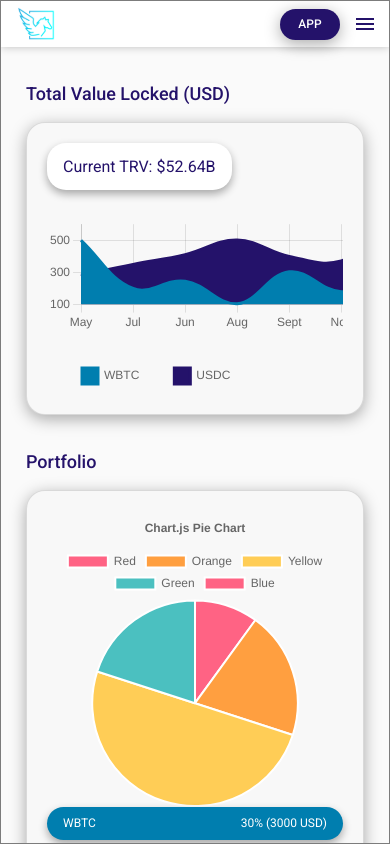
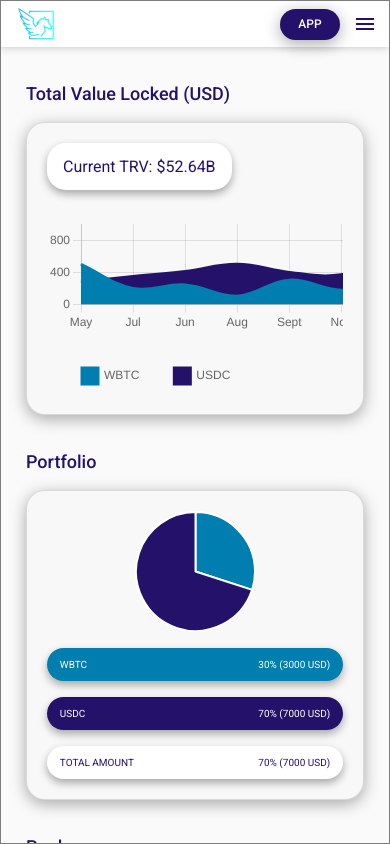
Before and after one commit to Smynay/pegasius-finance, an Angular app: page /dashboard in a window 390 px wide. Built offline with nearby package versions, Linux system fonts and the light colour scheme.

Commit message:
Add chart sizing & portfolio pie styling

```diff
--- a/src/app/components/dashboard/chart/chart.component.html
+++ b/src/app/components/dashboard/chart/chart.component.html
@@ -2,9 +2,9 @@
   <div class="chart__info">
     <div class="info__pannel panel">Current TRV: <span class="value">$52.64B</span></div>
   </div>
-  <div class="chart__wrapper mt-4 overflow-auto">
+  <div class="chart__wrapper mt-4 overflow-auto overflow-md-none">
     <div class="chart__content">
-      <canvas id="myChart"></canvas>
+      <canvas id="myChart" style="max-height: 100%"></canvas>
     </div>
   </div>
 </div>
--- a/src/app/components/dashboard/chart/chart.component.scss
+++ b/src/app/components/dashboard/chart/chart.component.scss
@@ -5,6 +5,15 @@
 
   &__content {
     min-width: 360px;
-    min-height: 160px;
+    min-height: 180px;
+    height: 100%;
+
+    @media screen and (min-width: $lg) {
+      min-height: 200px;
+    }
+
+    @media screen and (min-width: $lg) {
+      min-height: 260px;
+    }
   }
 }
--- a/src/app/components/dashboard/chart/chart.component.ts
+++ b/src/app/components/dashboard/chart/chart.component.ts
@@ -69,7 +69,7 @@ export class ChartComponent implements OnInit {
         labels: ["May", "Jul", "Jun", "Aug", "Sept", "Nov", "Dec"],
         datasets: [
           {
-            data: [500, 200, 245, 105, 304, 180, 279, 221, 450, 300],
+            data: [500, 200, 245, 105, 304, 180, 279, 221, 450, 300, 1000],
             label: "WBTC",
             borderColor: "#007EAF",
             backgroundColor: "#007EAF",
--- a/src/app/components/dashboard/portfolio/portfolio.component.html
+++ b/src/app/components/dashboard/portfolio/portfolio.component.html
@@ -1,7 +1,7 @@
 <div class="portfolio card">
-  <div class="row">
-    <div class="col-12 col-md-4">
-      <div>
+  <div class="row d-flex align-items-center">
+    <div class="col-12 col-md-4 mb-3 m-md-0 d-flex align-items-center">
+      <div class="portfolio__chart mx-auto">
         <canvas id="myPie"></canvas>
       </div>
     </div>
--- a/src/app/components/dashboard/portfolio/portfolio.component.scss
+++ b/src/app/components/dashboard/portfolio/portfolio.component.scss
@@ -10,11 +10,31 @@
     }
   }
 
+  &__chart {
+    max-height: 121px;
+    max-width: 121px;
+
+    @media screen and (min-width: $md) {
+      max-height: 175px;
+      max-width: 175px;
+    }
+  }
+
   &__panel {
     display: flex;
     justify-content: space-between;
-    font-size: 12px;
+    font-size: 10px;
     line-height: 33px;
+
+    @media screen and (max-width: $md) {
+      padding-left: 0.8rem;
+      padding-right: 0.8rem;
+    }
+
+    @media screen and (min-width: $md) {
+      font-size: 12px;
+      line-height: 47px;
+    }
 
     @media screen and (min-width: $lg) {
       font-size: 19px;
--- a/src/app/components/dashboard/portfolio/portfolio.component.ts
+++ b/src/app/components/dashboard/portfolio/portfolio.component.ts
@@ -12,20 +12,12 @@ export class PortfolioComponent implements OnInit {
   NUMBER_CFG = { count: this.DATA_COUNT, min: 0, max: 100 };
 
   chartData = {
-    labels: ["Red", "Orange", "Yellow", "Green", "Blue"],
+    labels: ["WBTC", "USDC"],
     datasets: [
       {
         label: "Dataset 1",
-        data: [10, 20, 50, 20],
-        backgroundColor: Object.values({
-          red: "rgb(255, 99, 132)",
-          orange: "rgb(255, 159, 64)",
-          yellow: "rgb(255, 205, 86)",
-          green: "rgb(75, 192, 192)",
-          blue: "rgb(54, 162, 235)",
-          purple: "rgb(153, 102, 255)",
-          grey: "rgb(201, 203, 207)",
-        }),
+        data: [30, 70],
+        backgroundColor: ["#007EAF", "#24126A"],
         tension: 0.4,
       },
     ],
@@ -38,10 +30,11 @@ export class PortfolioComponent implements OnInit {
       responsive: true,
       plugins: {
         legend: {
+          display: false,
           position: "top",
         },
         title: {
-          display: true,
+          display: false,
           text: "Chart.js Pie Chart",
         },
       },
```
